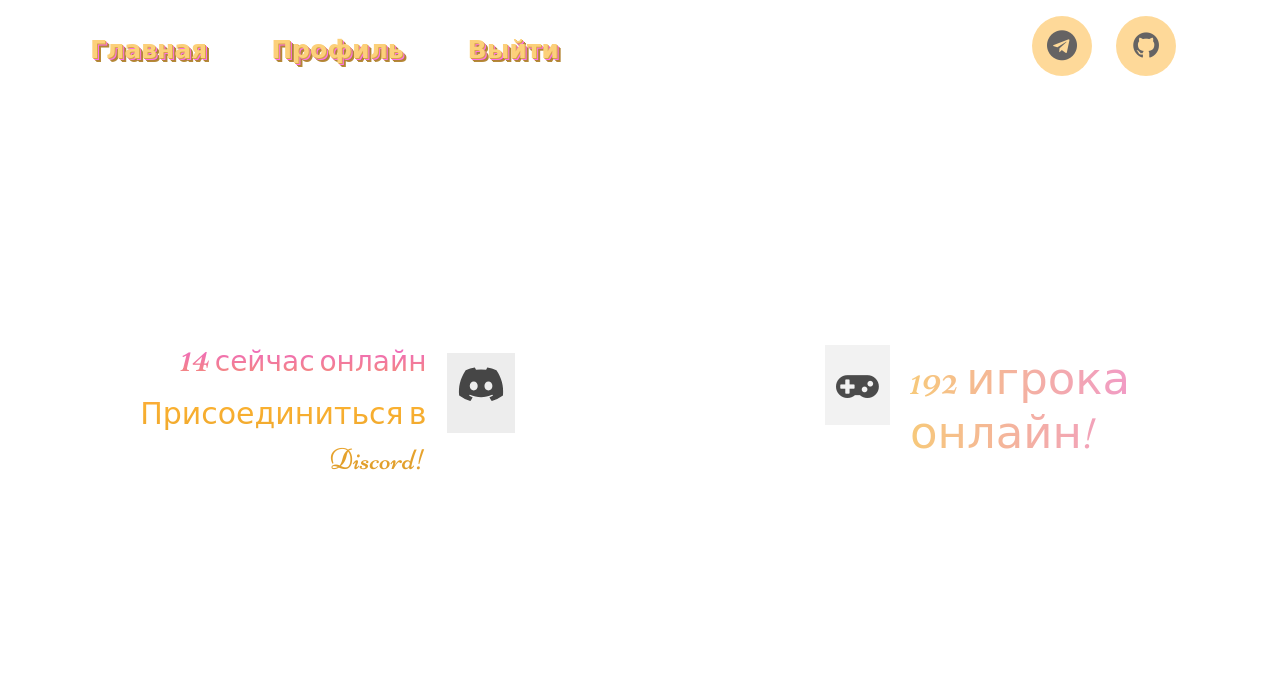
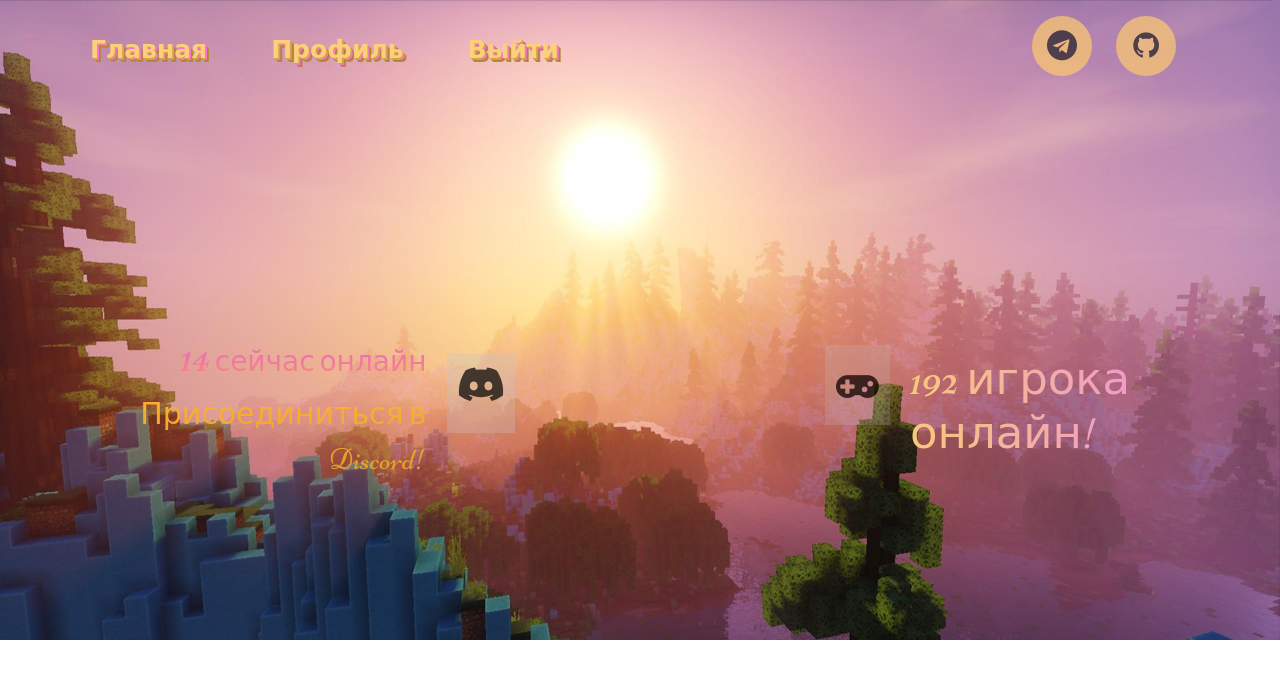
Before and after one commit to KrisWis/Houdini, a plain HTML site: page index.html in a window 1280 px wide. Drawn offline with nearby package versions, Linux system fonts and the light colour scheme; files that its build step writes are made by us from their sources; the site is published under a folder, as on GitHub Pages, so addresses that start at the root find nothing.

Commit message:
Изменение бага с отображением фона header на Github Pages.

```diff
--- a/assets/styles/style.scss
+++ b/assets/styles/style.scss
@@ -13,7 +13,7 @@ a:-webkit-any-link {
 /* Header */
 
 header {
-  background: url(/assets/images/background.jpg);
+  background: url(../images/background.jpg);
   background-size: cover;
   height: 80vh;
 }
```
